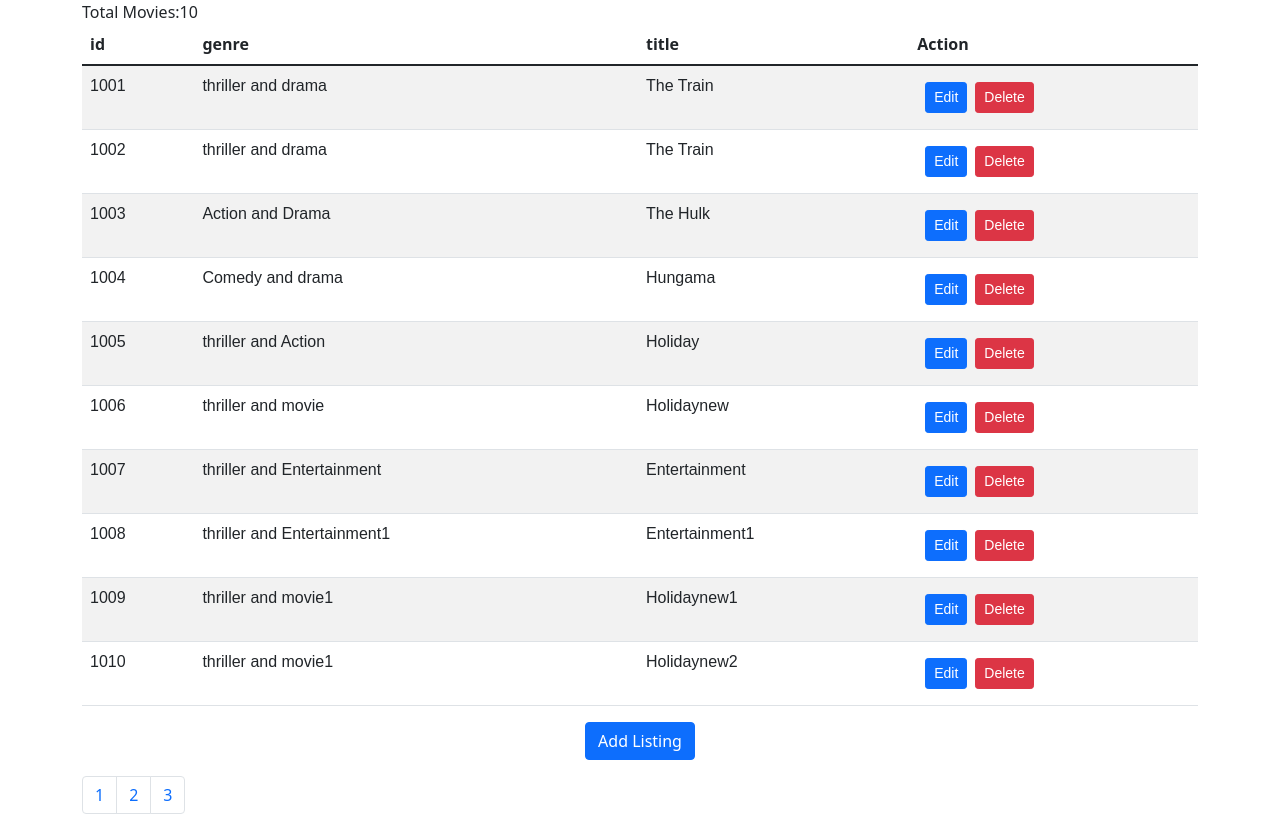
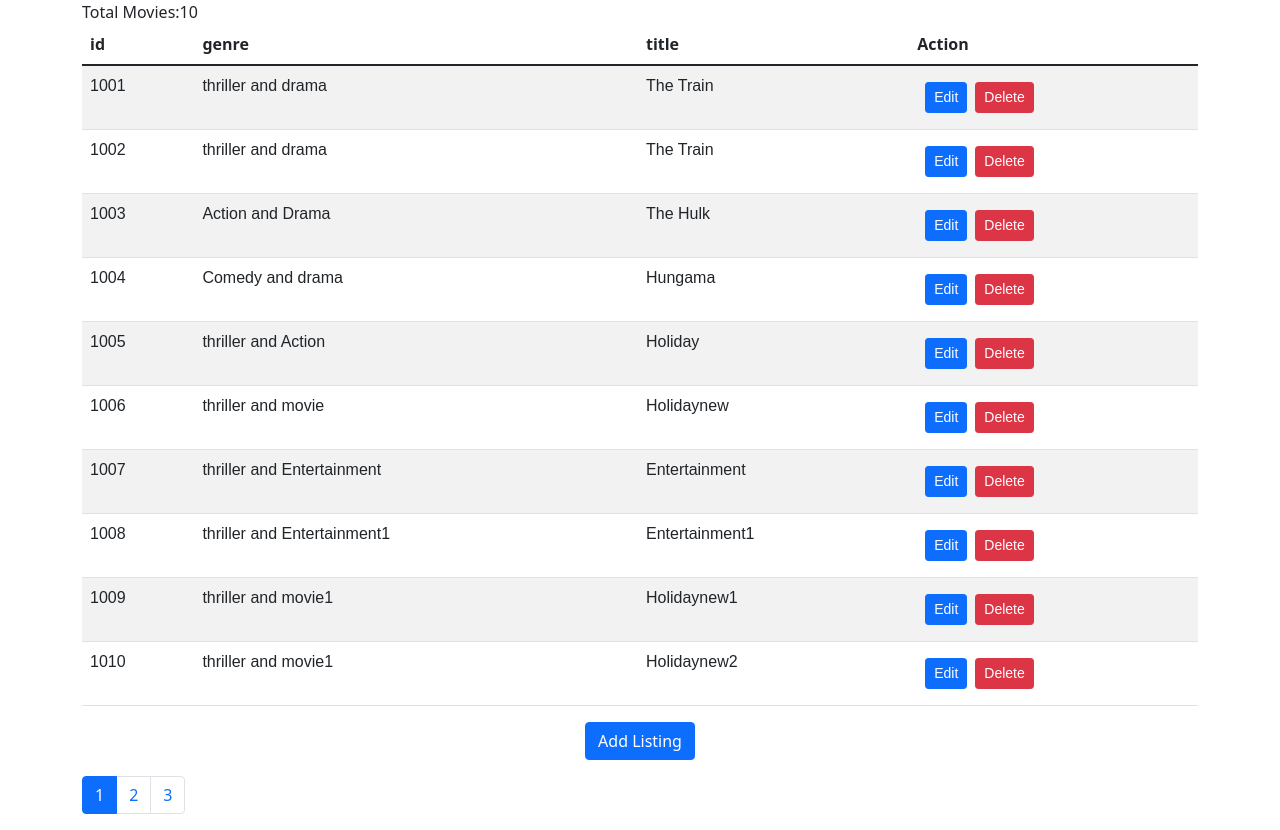
Before and after one commit to srmarohit/react-curd, a React (Create React App) app: page / in a window 1280 px wide. Built offline with nearby package versions, Linux system fonts and the light colour scheme.

Commit message:
pagination added

```diff
--- a/src/components/movieList.jsx
+++ b/src/components/movieList.jsx
@@ -15,6 +15,7 @@ class MovieList extends Component {
         fonts:['Comforter', 'Forum', 'Lato', 'Roboto'],
         nwefont:'arial',
         PageSize:4,
+        currentPage:1
 
        };
   }
@@ -70,10 +71,12 @@ class MovieList extends Component {
       console.log('jkjk',e.target.value)
     }
     handlePageChange = (page) =>{
+        this.setState({ currentPage:page });
         console.log('page', page)
     }
     render() {
         const {length: count} = this.state.movies;
+        const {PageSize, currentPage} = this.state;
         return (
             <div className="container">
                 <div>Total Movies:{count}</div>
@@ -120,7 +123,8 @@ class MovieList extends Component {
                 />
                 <Pagination
                     itemsCount={count}
-                    PageSize={this.state.PageSize}
+                    PageSize={PageSize}
+                    currentPage={currentPage}
                     onPageChanges={this.handlePageChange}
 
                 />
--- a/src/components/pagination.jsx
+++ b/src/components/pagination.jsx
@@ -1,14 +1,15 @@
 import React, { Component } from 'react';
 import lodash from 'lodash';
 const Pagination = (props) => {
-    const {itemsCount, PageSize, onPageChanges} = props;
+    const {itemsCount, PageSize, currentPage, onPageChanges} = props;
+    console.log('currentPage', currentPage)
     const pageCount = Math.ceil(itemsCount/PageSize);
     const pages = lodash.range(1, pageCount + 1);
     //console.log('pageCount', pageCount)
     return (
         <ul className="pagination">
             {pages.map(page=>
-                 <li key={page} className="page-item">
+                 <li key={page} className={ page === currentPage ? 'page-item active' : 'page-item' }>
                     <a className="page-link" onClick={()=>onPageChanges(page)}>{page}</a>
                 </li>
             )}
```
